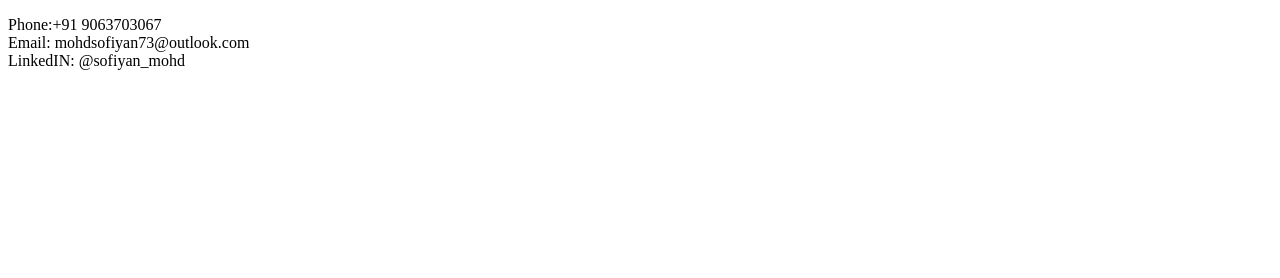
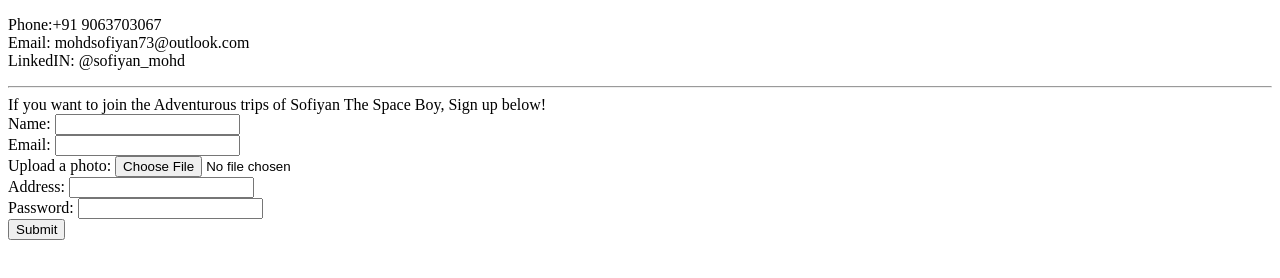
Before and after one commit to sofiyeahn/WebMilo, a plain HTML site: page contact.html in a window 1280 px wide. Drawn offline with Linux system fonts and the light colour scheme.

Commit message:
Add files via upload

```diff
--- a/contact.html
+++ b/contact.html
@@ -8,5 +8,20 @@
     <p>Phone:+91 9063703067 <br>
     Email: mohdsofiyan73@outlook.com <br>
   LinkedIN: @sofiyan_mohd</p>
+  <hr>
+  If you want to join the Adventurous trips of Sofiyan The Space Boy, Sign up below!
+  <form action="">
+    <label for="">Name:</label>
+    <input type="text"><br>
+  <label for="">Email:</label>
+  <input type="email"><br>
+  <label for="">Upload a photo:</label>
+  <input type="file"><br>
+  <label for="">Address:</label>
+  <input type="text"><br>
+  <label for="">Password:</label>
+  <input type="password"><br>
+  <input type="submit">
+  </form>
   </body>
 </html>
```
Also changed, not shown: index.html (+1 -0 lines).
